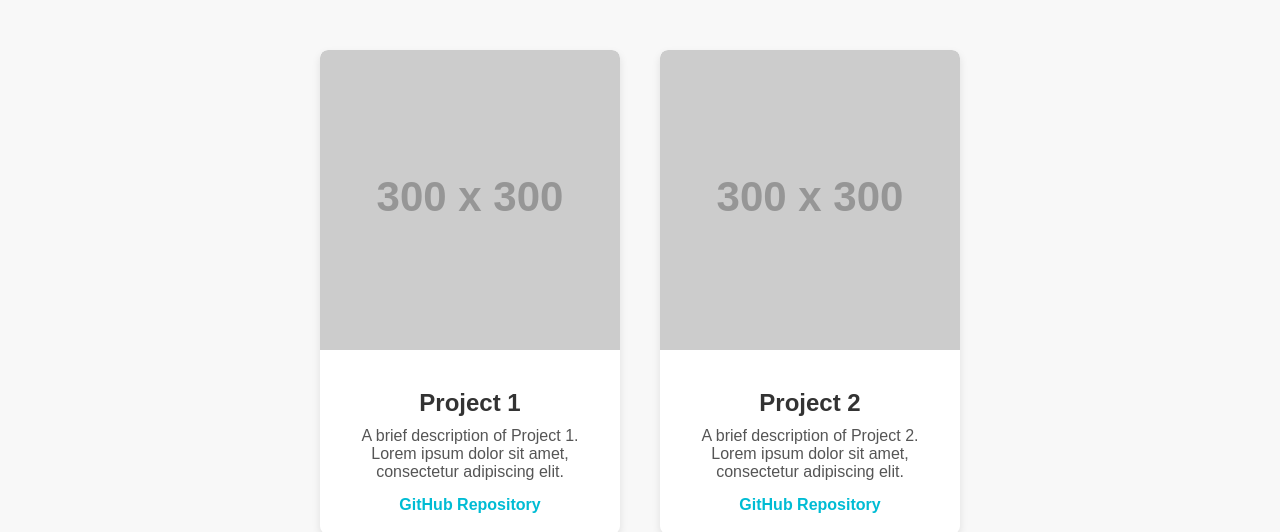
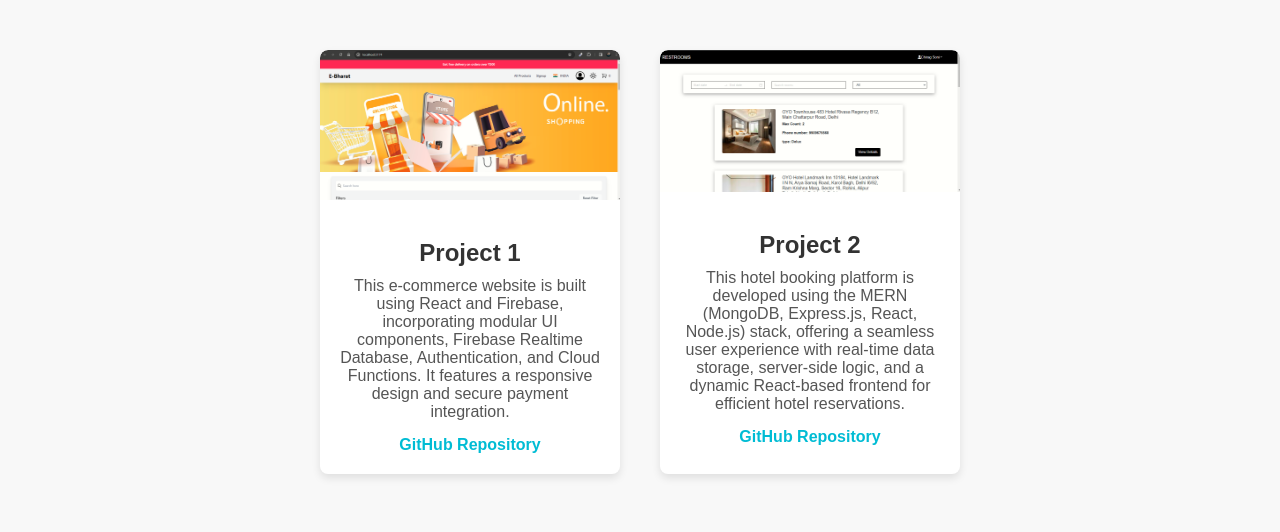
Before and after one commit to chirag-soni23/My-portfolio, a React (Vite) app: page /portfolio in a window 1280 px wide. Shown: the part 242-774 px from the top of the page. Built offline with nearby package versions, Linux system fonts and the light colour scheme.

Commit message:
Portfolio

```diff
--- a/src/pages/Portfolio.jsx
+++ b/src/pages/Portfolio.jsx
@@ -1,21 +1,25 @@
 // Portfolio.js
 
-import React from 'react';
-import '../Stylesheet/Portfolio.css';
+import React from "react";
+import "../Stylesheet/Portfolio.css";
+import EcommerceImg from "../assets/ProjectsImage/Ecommerce.png";
+import bookingImg from "../assets/ProjectsImage/booking.png";
 
 const Portfolio = () => {
   const projects = [
     {
-      name: 'Project 1',
-      description: 'A brief description of Project 1. Lorem ipsum dolor sit amet, consectetur adipiscing elit.',
-      imageUrl: 'https://via.placeholder.com/300',
-      githubLink: 'https://github.com/your-username/project1',
+      name: "Project 1",
+      description:
+        "This e-commerce website is built using React and Firebase, incorporating modular UI components, Firebase Realtime Database, Authentication, and Cloud Functions. It features a responsive design and secure payment integration.",
+      imageUrl:EcommerceImg,
+      githubLink: "https://github.com/chirag-soni23/e-commerce-website",
     },
     {
-      name: 'Project 2',
-      description: 'A brief description of Project 2. Lorem ipsum dolor sit amet, consectetur adipiscing elit.',
-      imageUrl: 'https://via.placeholder.com/300',
-      githubLink: 'https://github.com/your-username/project2',
+      name: "Project 2",
+      description:
+        "This hotel booking platform is developed using the MERN (MongoDB, Express.js, React, Node.js) stack, offering a seamless user experience with real-time data storage, server-side logic, and a dynamic React-based frontend for efficient hotel reservations.",
+      imageUrl: bookingImg,
+      githubLink: "https://github.com/chirag-soni23/booking-app",
     },
     // Add more projects as needed
   ];
@@ -26,11 +30,22 @@ const Portfolio = () => {
         <h1 className="portfolio-title">My Portfolio</h1>
         {projects.map((project, index) => (
           <div className="portfolio-item" key={index}>
-            <img src={project.imageUrl} alt={`Project ${index + 1}`} className="portfolio-image" />
+            <img
+              src={project.imageUrl}
+              alt={`Project ${index + 1}`}
+              className="portfolio-image"
+            />
             <div className="portfolio-item-content">
               <h3 className="portfolio-item-title">{project.name}</h3>
-              <p className="portfolio-item-description">{project.description}</p>
-              <a href={project.githubLink} target="_blank" rel="noopener noreferrer" className="github-link">
+              <p className="portfolio-item-description">
+                {project.description}
+              </p>
+              <a
+                href={project.githubLink}
+                target="_blank"
+                rel="noopener noreferrer"
+                className="github-link"
+              >
                 GitHub Repository
               </a>
             </div>
```
Also changed, not shown: src/assets/ProjectsImage/Ecommerce.png (added), src/assets/ProjectsImage/booking.png (added).
